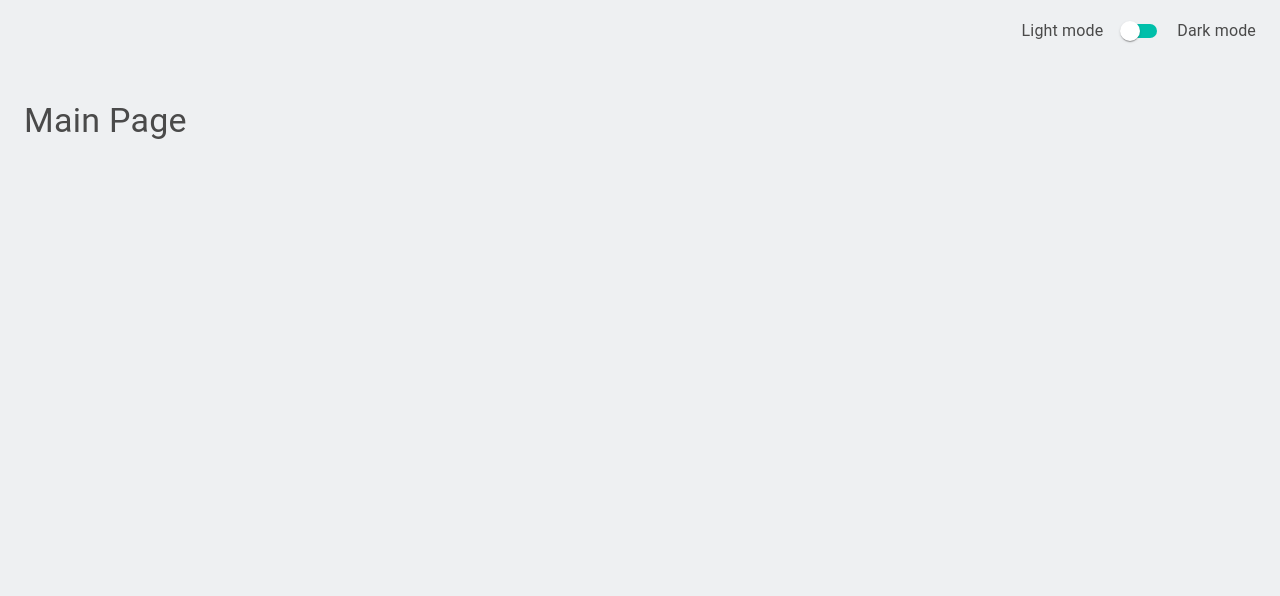
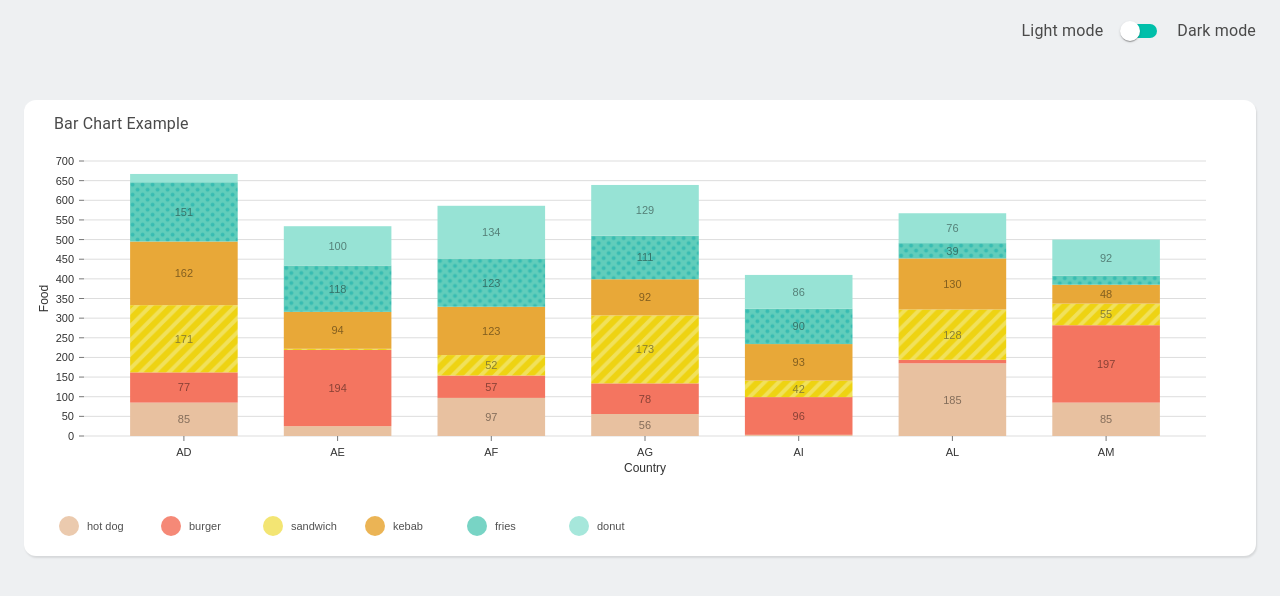
Before and after one commit to OlegKosarev502/charts-experience, a React (Create React App) app: page / in a window 1280 px wide. Shown: the top 596 px of the page. Built offline with nearby package versions, Linux system fonts and the light colour scheme.

Commit message:
feat: implemented bar chart card

```diff
--- a/package.json
+++ b/package.json
@@ -4,6 +4,7 @@
   "private": true,
   "dependencies": {
     "@material-ui/core": "^4.11.0",
+    "@nivo/bar": "^0.62.0",
     "@testing-library/jest-dom": "^4.2.4",
     "@testing-library/react": "^9.5.0",
     "@testing-library/user-event": "^7.2.1",
--- /dev/null
+++ b/src/components/atoms/barChart/BarChart.tsx
@@ -0,0 +1,104 @@
+import React from 'react';
+import { ResponsiveBar } from '@nivo/bar';
+
+import { BarChartData } from './data';
+
+const BarChart: React.FC = () => (
+  <ResponsiveBar
+    data={BarChartData}
+    keys={['hot dog', 'burger', 'sandwich', 'kebab', 'fries', 'donut']}
+    indexBy="country"
+    margin={{ top: 25, right: 50, bottom: 100, left: 60 }}
+    padding={0.3}
+    colors={{ scheme: 'nivo' }}
+    defs={[
+      {
+        id: 'dots',
+        type: 'patternDots',
+        background: 'inherit',
+        color: '#38bcb2',
+        size: 4,
+        padding: 1,
+        stagger: true,
+      },
+      {
+        id: 'lines',
+        type: 'patternLines',
+        background: 'inherit',
+        color: '#eed312',
+        rotation: -45,
+        lineWidth: 6,
+        spacing: 10,
+      },
+    ]}
+    fill={[
+      {
+        match: {
+          id: 'fries',
+        },
+        id: 'dots',
+      },
+      {
+        match: {
+          id: 'sandwich',
+        },
+        id: 'lines',
+      },
+    ]}
+    borderColor={{ from: 'color', modifiers: [['darker', 1.6]] }}
+    axisTop={null}
+    axisRight={null}
+    axisBottom={{
+      tickSize: 5,
+      tickPadding: 5,
+      tickRotation: 0,
+      legend: 'Country',
+      legendPosition: 'middle',
+      legendOffset: 32,
+    }}
+    axisLeft={{
+      tickSize: 5,
+      tickPadding: 5,
+      tickRotation: 0,
+      legend: 'Food',
+      legendPosition: 'middle',
+      legendOffset: -40,
+    }}
+    labelSkipWidth={12}
+    labelSkipHeight={12}
+    labelTextColor={{ from: 'color', modifiers: [['darker', 1.6]] }}
+    legends={[
+      {
+        dataFrom: 'keys',
+        anchor: 'bottom-left',
+        direction: 'row',
+        justify: false,
+        translateX: -25,
+        translateY: 100,
+        itemsSpacing: 2,
+        itemWidth: 100,
+        itemHeight: 20,
+        itemDirection: 'left-to-right',
+        itemOpacity: 0.85,
+        symbolSize: 20,
+        symbolShape: 'circle',
+        effects: [
+          {
+            on: 'hover',
+            style: {
+              itemOpacity: 1,
+            },
+          },
+        ],
+      },
+    ]}
+    animate={true}
+    motionStiffness={90}
+    motionDamping={15}
+    theme={{
+      background: '#fff',
+    }}
+  />
+);
+
+export default BarChart;
--- /dev/null
+++ b/src/components/atoms/barChart/data.ts
@@ -0,0 +1,107 @@
+export const BarChartData = [
+  {
+    country: 'AD',
+    'hot dog': 85,
+    'hot dogColor': 'hsl(256, 70%, 50%)',
+    burger: 77,
+    burgerColor: 'hsl(138, 70%, 50%)',
+    sandwich: 171,
+    sandwichColor: 'hsl(198, 70%, 50%)',
+    kebab: 162,
+    kebabColor: 'hsl(199, 70%, 50%)',
+    fries: 151,
+    friesColor: 'hsl(43, 70%, 50%)',
+    donut: 21,
+    donutColor: 'hsl(165, 70%, 50%)',
+  },
+  {
+    country: 'AE',
+    'hot dog': 25,
+    'hot dogColor': 'hsl(76, 70%, 50%)',
+    burger: 194,
+    burgerColor: 'hsl(22, 70%, 50%)',
+    sandwich: 3,
+    sandwichColor: 'hsl(142, 70%, 50%)',
+    kebab: 94,
+    kebabColor: 'hsl(163, 70%, 50%)',
+    fries: 118,
+    friesColor: 'hsl(351, 70%, 50%)',
+    donut: 100,
+    donutColor: 'hsl(221, 70%, 50%)',
+  },
+  {
+    country: 'AF',
+    'hot dog': 97,
+    'hot dogColor': 'hsl(52, 70%, 50%)',
+    burger: 57,
+    burgerColor: 'hsl(52, 70%, 50%)',
+    sandwich: 52,
+    sandwichColor: 'hsl(248, 70%, 50%)',
+    kebab: 123,
+    kebabColor: 'hsl(317, 70%, 50%)',
+    fries: 123,
+    friesColor: 'hsl(204, 70%, 50%)',
+    donut: 134,
+    donutColor: 'hsl(19, 70%, 50%)',
+  },
+  {
+    country: 'AG',
+    'hot dog': 56,
+    'hot dogColor': 'hsl(244, 70%, 50%)',
+    burger: 78,
+    burgerColor: 'hsl(69, 70%, 50%)',
+    sandwich: 173,
+    sandwichColor: 'hsl(329, 70%, 50%)',
+    kebab: 92,
+    kebabColor: 'hsl(16, 70%, 50%)',
+    fries: 111,
+    friesColor: 'hsl(170, 70%, 50%)',
+    donut: 129,
+    donutColor: 'hsl(102, 70%, 50%)',
+  },
+  {
+    country: 'AI',
+    'hot dog': 3,
+    'hot dogColor': 'hsl(271, 70%, 50%)',
+    burger: 96,
+    burgerColor: 'hsl(59, 70%, 50%)',
+    sandwich: 42,
+    sandwichColor: 'hsl(179, 70%, 50%)',
+    kebab: 93,
+    kebabColor: 'hsl(95, 70%, 50%)',
+    fries: 90,
+    friesColor: 'hsl(332, 70%, 50%)',
+    donut: 86,
+    donutColor: 'hsl(247, 70%, 50%)',
+  },
+  {
+    country: 'AL',
+    'hot dog': 185,
+    'hot dogColor': 'hsl(220, 70%, 50%)',
+    burger: 9,
+    burgerColor: 'hsl(153, 70%, 50%)',
+    sandwich: 128,
+    sandwichColor: 'hsl(53, 70%, 50%)',
+    kebab: 130,
+    kebabColor: 'hsl(194, 70%, 50%)',
+    fries: 39,
+    friesColor: 'hsl(149, 70%, 50%)',
+    donut: 76,
+    donutColor: 'hsl(353, 70%, 50%)',
+  },
+  {
+    country: 'AM',
+    'hot dog': 85,
+    'hot dogColor': 'hsl(332, 70%, 50%)',
+    burger: 197,
+    burgerColor: 'hsl(132, 70%, 50%)',
+    sandwich: 55,
+    sandwichColor: 'hsl(251, 70%, 50%)',
+    kebab: 48,
+    kebabColor: 'hsl(237, 70%, 50%)',
+    fries: 23,
+    friesColor: 'hsl(154, 70%, 50%)',
+    donut: 92,
+    donutColor: 'hsl(130, 70%, 50%)',
+  },
+];
--- /dev/null
+++ b/src/components/molecules/chartCard/ChartCard.tsx
@@ -0,0 +1,36 @@
+import React from 'react';
+import styled from 'styled-components';
+import Typography from '@material-ui/core/Typography';
+
+const StyledChartCard = styled.div`
+  padding: 12px 0 20px;
+  border-radius: 12px;
+  box-shadow: 1px 2px 2px rgba(0, 0, 0, 0.1);
+  background-color: #fff;
+`;
+
+const StyledChartName = styled(Typography)`
+  padding: 0 30px;
+  color: rgb(74, 74, 74);
+`;
+
+const ChartContainer = styled.div`
+  height: 400px;
+`;
+
+interface ChartCardProps {
+  title: string;
+  chart: React.ReactNode;
+}
+
+const ChartCard: React.FC<ChartCardProps> = ({
+  title,
+  chart,
+}: ChartCardProps) => (
+  <StyledChartCard>
+    <StyledChartName>{title}</StyledChartName>
+    <ChartContainer>{chart}</ChartContainer>
+  </StyledChartCard>
+);
+
+export default ChartCard;
--- a/src/components/pages/main/Main.tsx
+++ b/src/components/pages/main/Main.tsx
@@ -1,10 +1,14 @@
-import React from 'react';
-import Typography from '@material-ui/core/Typography';
+import React, { useMemo } from 'react';
 
 import DefaultTemplate from 'components/templates/defaultPage/DefaultPage';
+import ChartCard from 'components/molecules/chartCard/ChartCard';
+import BarChart from 'components/atoms/barChart/BarChart';
 
 const MainPage: React.FC = () => {
-  const content = <Typography variant="h4">Main Page</Typography>;
+  const content = useMemo(() => {
+    return <ChartCard title="Bar Chart Example" chart={<BarChart />} />;
+  }, []);
+
   return <DefaultTemplate content={content} />;
 };
 
```
Also changed, not shown: 1 other file (tests, documents, lock files or other folders).
